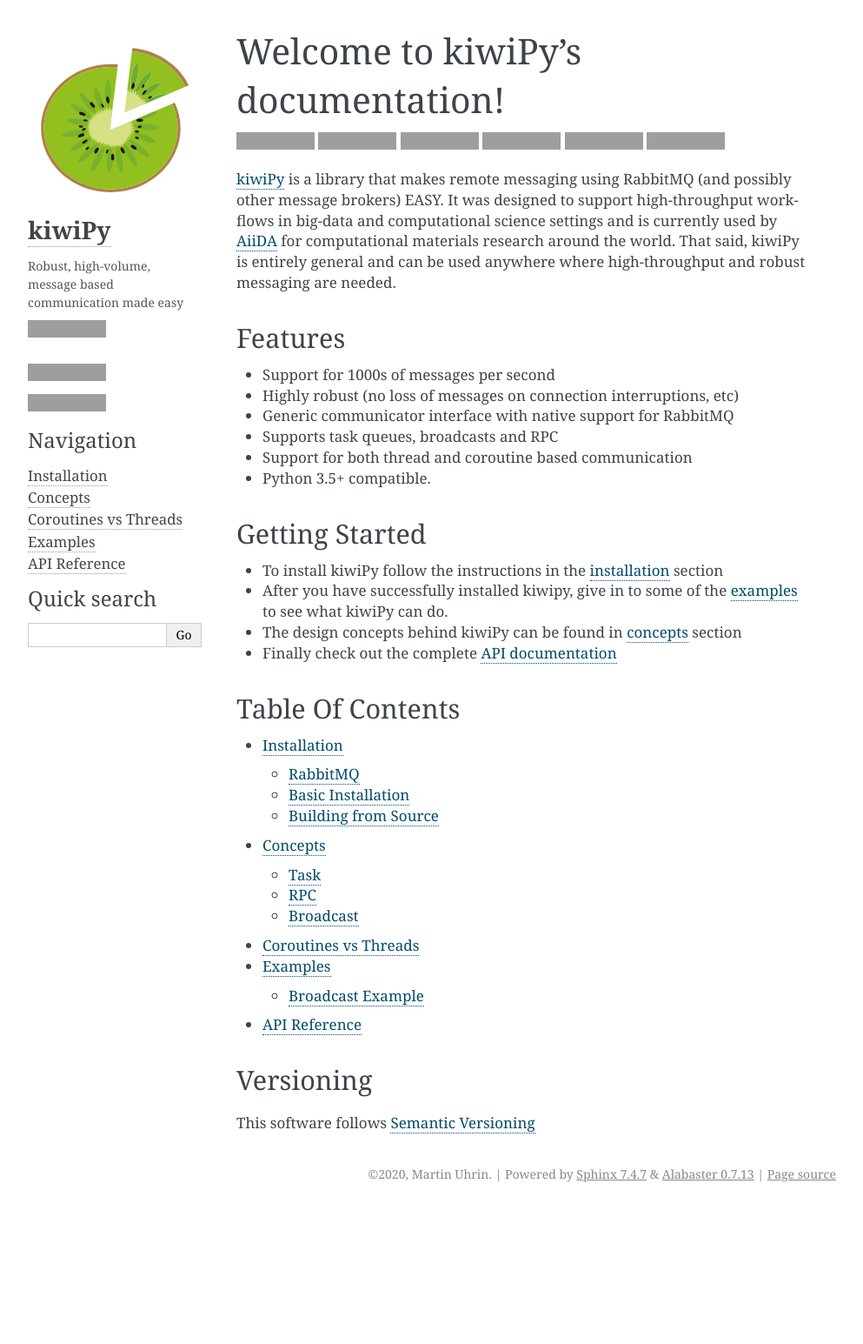
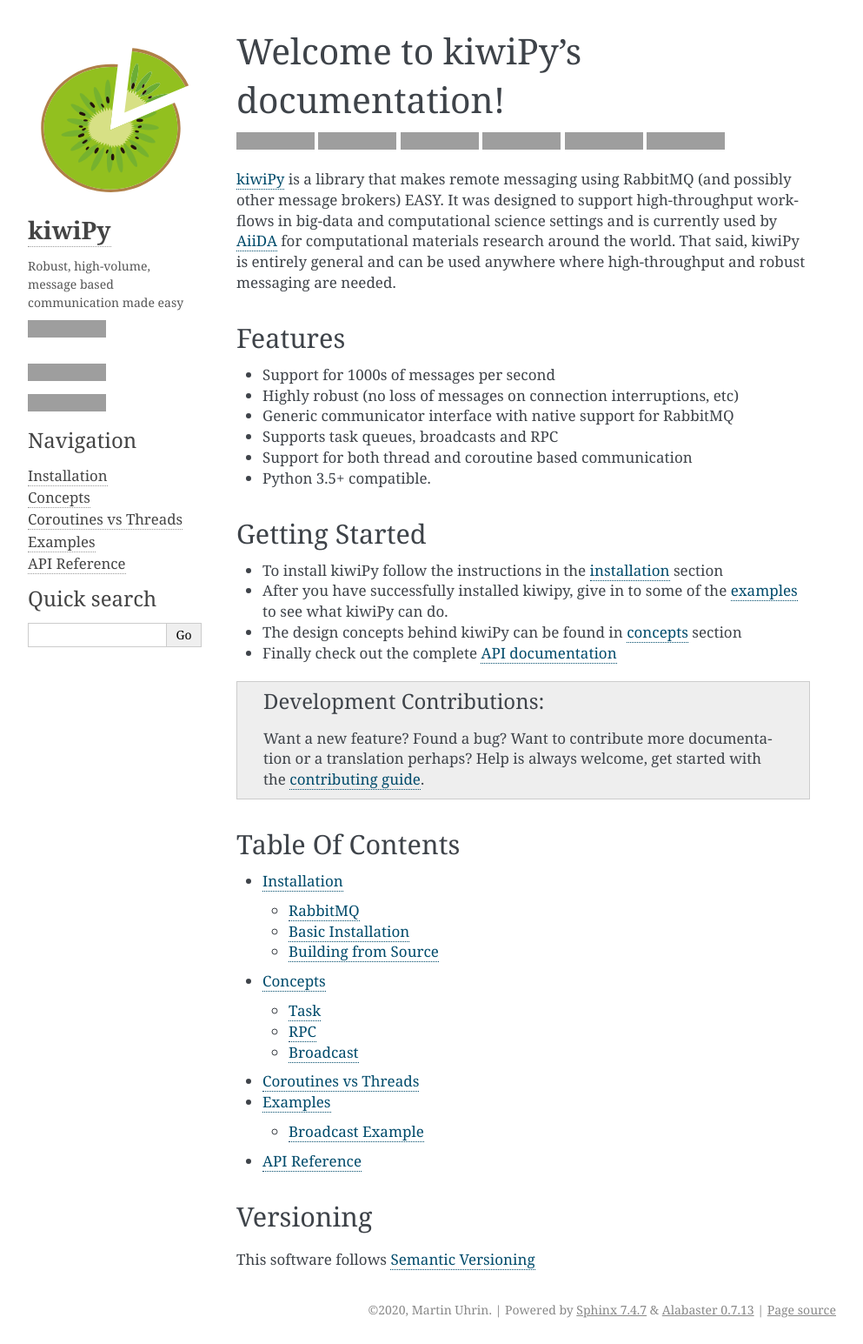
Before and after one commit to aiidateam/kiwipy, a Sphinx documentation site: the page built from docs/source/index.rst, in a window 1280 px wide, cut to the strip 0-1545 px from the top of the page. Shown: the whole strip at 87% size, without its empty margins (148-1141 px from the left). Built offline with Sphinx 7.4.7, drawn with Linux system fonts in a browser that asks for light colours; before the commit the page ends 1389 px from its top, so only the background shows below that; grey boxes are pictures that could not be loaded.

Commit message:
Added note to documentation on how to contribute
Added box on index page of docs pointing readers to the wiki which
explains how they can contribute to kiwiPy.

```diff
--- a/README.rst
+++ b/README.rst
@@ -139,6 +139,11 @@
 
 This software follows `Semantic Versioning`_
 
+Contributing
+============
 
+Want a new feature? Found a bug? Want to contribute more documentation or a translation perhaps?
+
+Help is always welcome, get started with the `contributing guide <https://github.com/aiidateam/kiwipy/wiki/Contributing>`__.
 
 .. _Semantic Versioning: http://semver.org/
--- a/docs/source/index.rst
+++ b/docs/source/index.rst
@@ -60,6 +60,13 @@
 * The design concepts behind kiwiPy can be found in `concepts`_ section
 * Finally check out the complete `API documentation`_
 
+.. admonition:: Development Contributions
+   :class: note
+
+   Want a new feature? Found a bug? Want to contribute more documentation or a translation perhaps?
+   Help is always welcome, get started with the `contributing guide <https://github.com/aiidateam/kiwipy/wiki/Contributing>`__.
+
+
 
 Table Of Contents
 +++++++++++++++++
```
